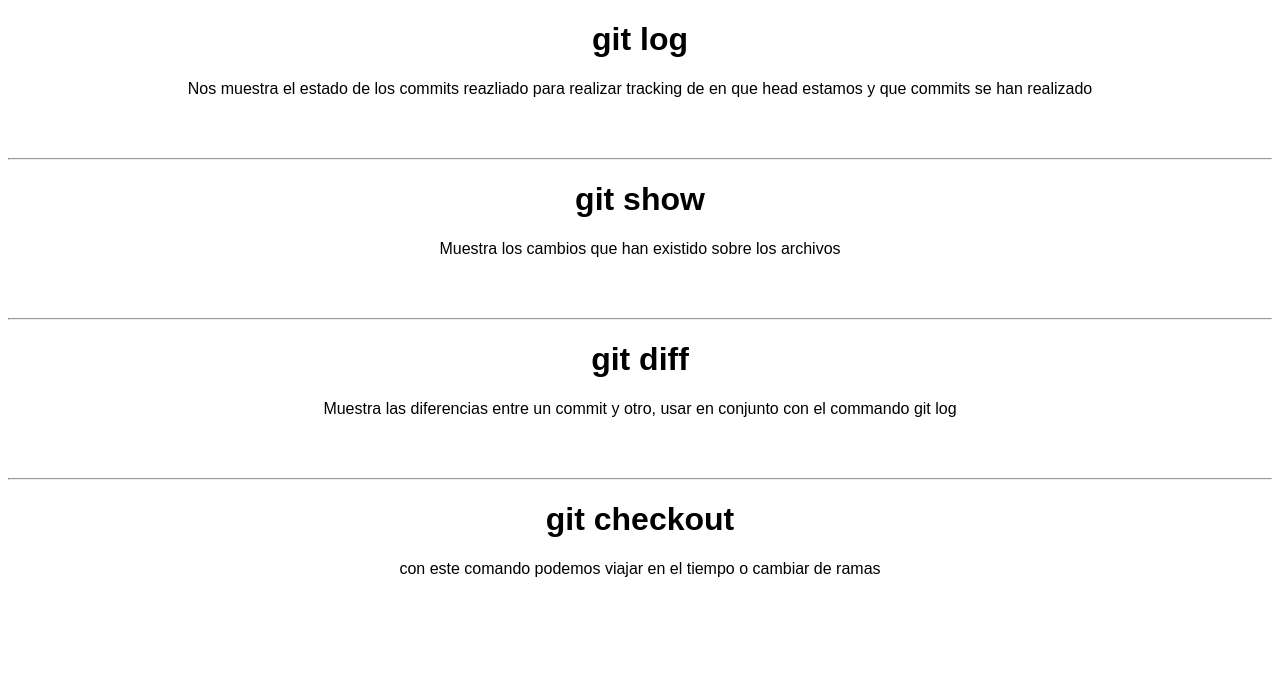
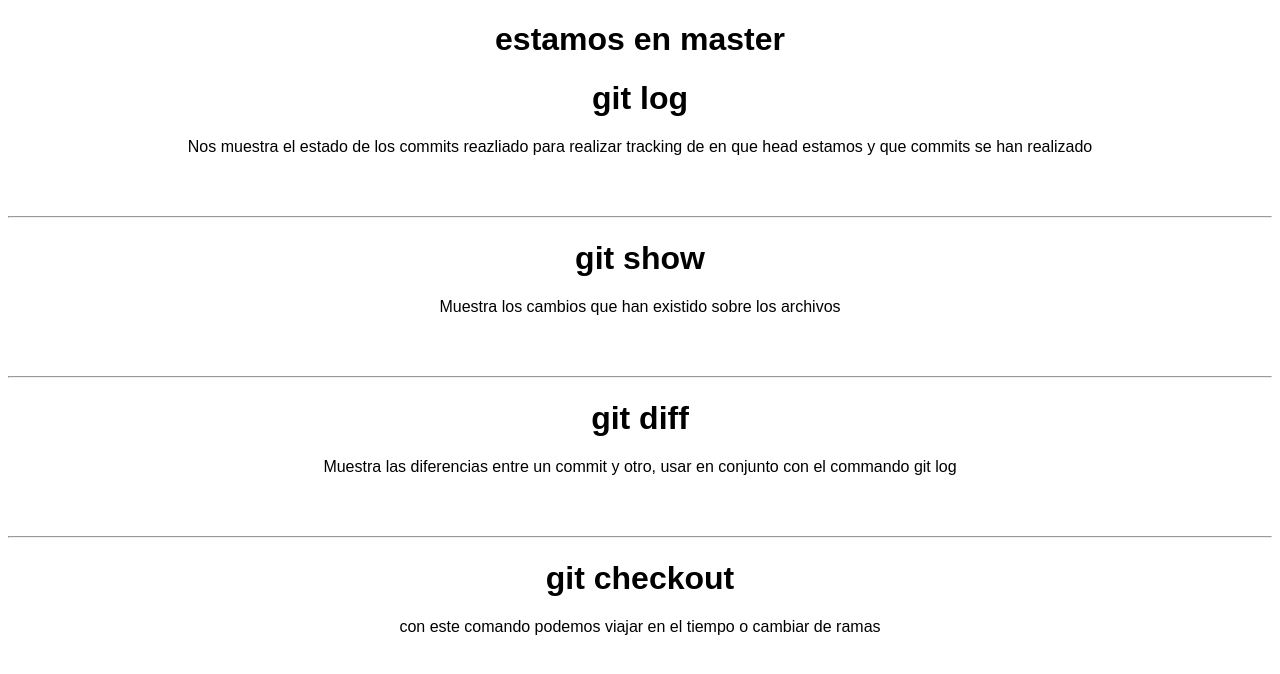
Before and after one commit to jatamayo/Git_Github, a plain HTML site: page index.html in a window 1280 px wide. Drawn offline with Linux system fonts and the light colour scheme.

Commit message:
ADD: commit al master testing

```diff
--- a/index.html
+++ b/index.html
@@ -7,6 +7,7 @@
     <title>Document</title>
 </head>
 <body>
+    <h1>estamos en master</h1>
     <h1>git log</h1>
     <p>Nos muestra el estado de los commits reazliado para realizar tracking de en que head estamos y que commits se han realizado</p>
     <br>
```
